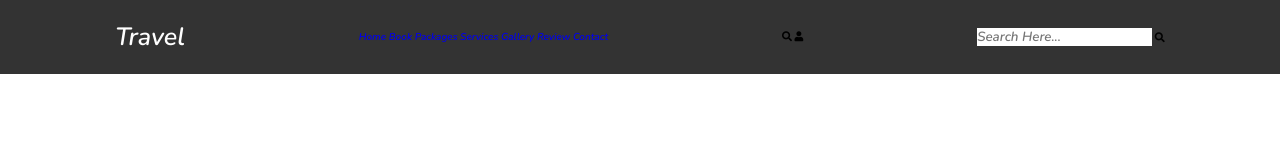
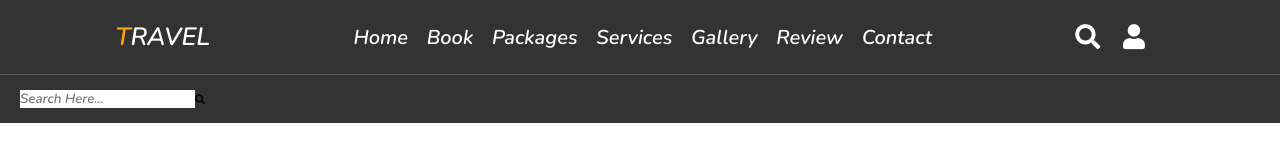
Before and after one commit to 1DavisJohnson/1DavisJohnson.github.io, a plain HTML site: page index.html in a window 1280 px wide. Drawn offline with nearby package versions, Linux system fonts and the light colour scheme.

Commit message:
new updates

```diff
--- a/css/style.css
+++ b/css/style.css
@@ -42,5 +42,42 @@ header .logo{
     font-size: 2.5rem;
     font-weight: bolder;
     color: #fff;
+    text-transform: uppercase;
+}
+
+header .logo span{
+    color: var(--organge);
 
 }
+
+header .navbar a{
+    color: #fff;
+    font-size: 2rem;
+    margin:0 .8rem;
+
+}
+
+header .navbar a:hover{
+    color: var(--organge);
+}
+
+header .icons i{
+    font-size: 2.5rem;
+    color: #fff;
+    cursor: pointer;
+    margin-right: 2rem;
+}
+
+header .icons i:hover{
+    color: var(--organge);
+}
+
+header .search-bar-container{
+    position: absolute;
+    top: 100%; left: 0; right: 0;
+    padding: 1.5rem 2rem;
+    background: #333;
+    border-top: .1rem solid rgba(255, 255, 255, .2);
+    display: flex;
+    align-items: center;
+}
```
